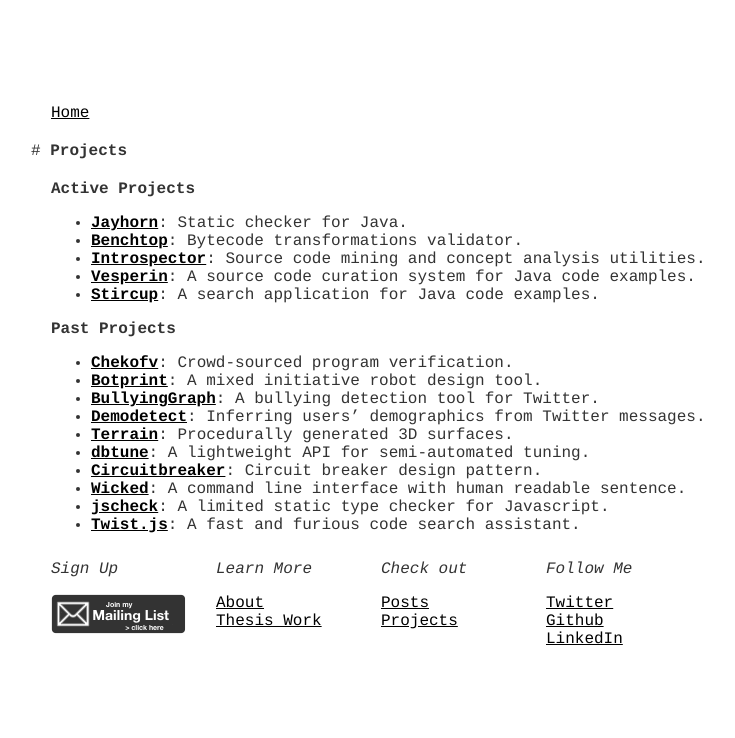
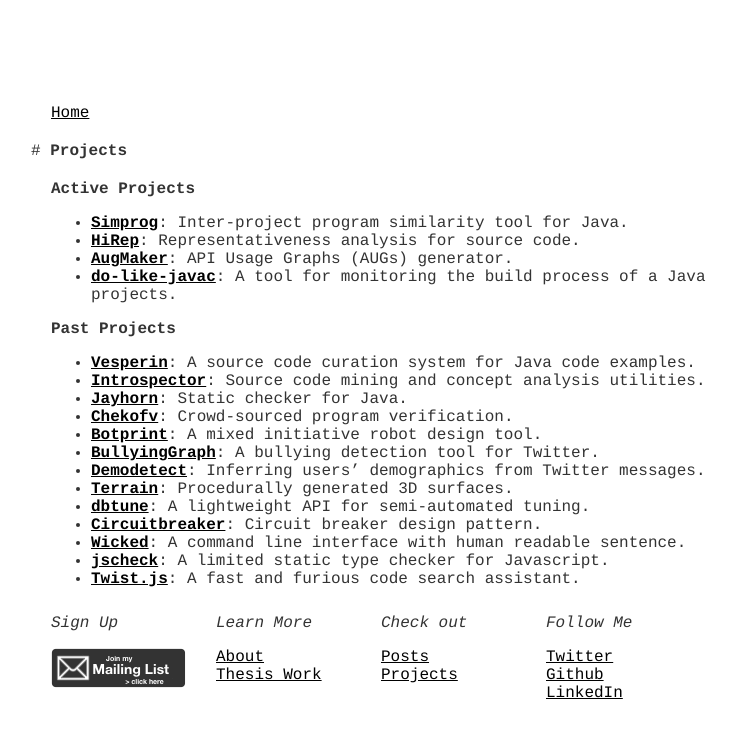
Before and after one commit to hsanchez/hsanchez.github.io, a Jekyll site: the page built from projects/index.md, in a window 1280 px wide. Shown: the top 738 px of the page, without its empty margins (259-994 px from the left). Built offline with Jekyll 4.4.1, drawn with Linux system fonts in a browser that asks for light colours.

Commit message:
updates main pages

```diff
--- a/projects/index.md
+++ b/projects/index.md
@@ -6,16 +6,18 @@ description: You can check out some of my previous and current projects
 
 ## Active Projects
 
-- [**Jayhorn**](https://github.com/jayhorn/jayhorn): Static checker for Java.
-- [**Benchtop**](https://github.com/jayhorn/benchtop): Bytecode transformations validator.
-- [**Introspector**](https://github.com/vesperin/introspector): Source code mining and concept analysis utilities.
-<!-- - [**Typical**](https://github.com/vesperin/cue): Ranking code significance based on typicality. -->
-- [**Vesperin**](../posts/thesiswork/tools): A source code curation system for Java code examples.
-- [**Stircup**](https://github.com/vesperin/stircup): A search application for Java code examples.
+- [**Simprog**](https://github.com/SRI-CSL/simprog): Inter-project program similarity tool for Java.
+- [**HiRep**](https://github.com/hirepsrc/hirep): Representativeness analysis for source code.
+- [**AugMaker**](https://github.com/hirepsrc/augmaker): API Usage Graphs (AUGs) generator.
+- [**do-like-javac**](https://github.com/hirepsrc/do-like-javac): A tool for monitoring the build process of a Java projects.
+
 
 
 ## Past Projects
 
+- [**Vesperin**](../posts/thesiswork/tools): A source code curation system for Java code examples.
+- [**Introspector**](https://github.com/vesperin/introspector): Source code mining and concept analysis utilities.
+- [**Jayhorn**](https://github.com/jayhorn/jayhorn): Static checker for Java.
 - [**Chekofv**](https://github.com/SoftwareIntrospectionLab/chekofv): Crowd-sourced program verification.
 - [**Botprint**](https://github.com/AugmentedDesignLab/botprint2): A mixed initiative robot design tool.
 - [**BullyingGraph**](#): A bullying detection tool for Twitter.
```
Also changed, not shown: index.md (+10 -0 lines).
